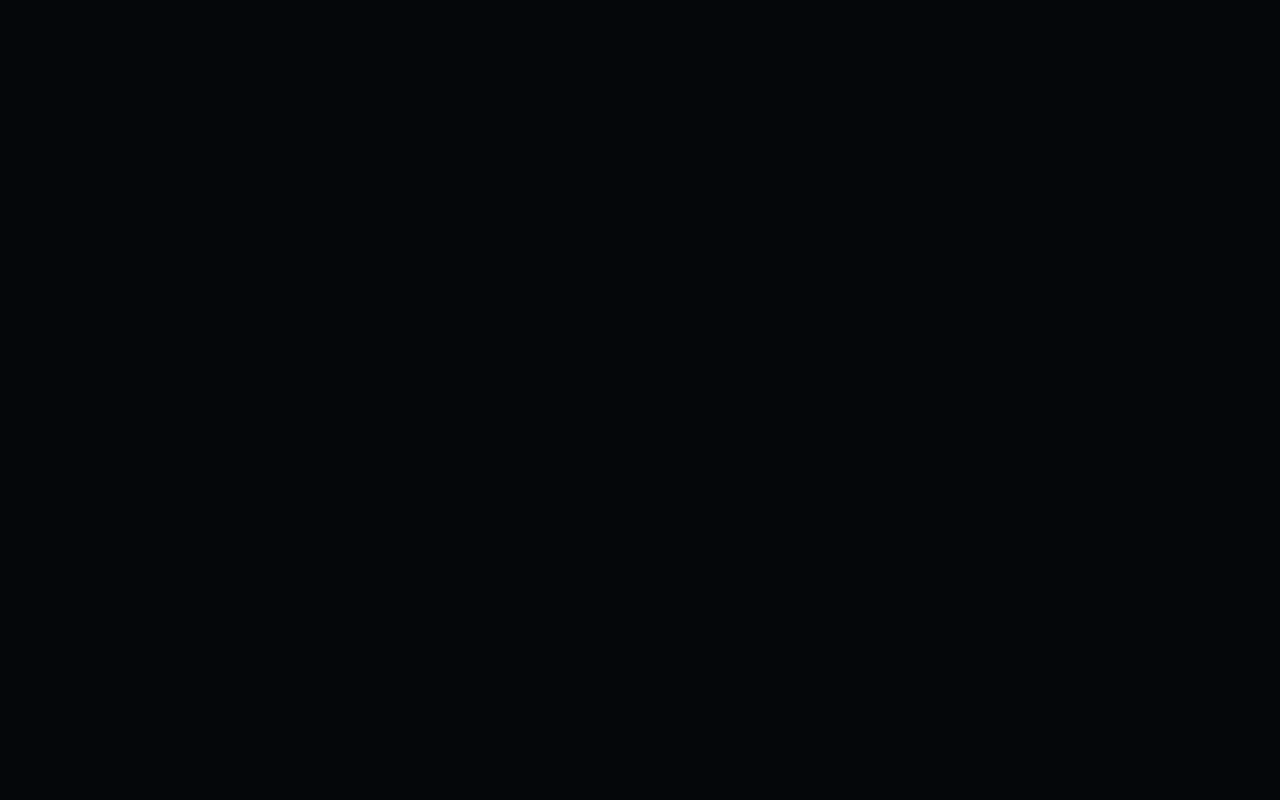
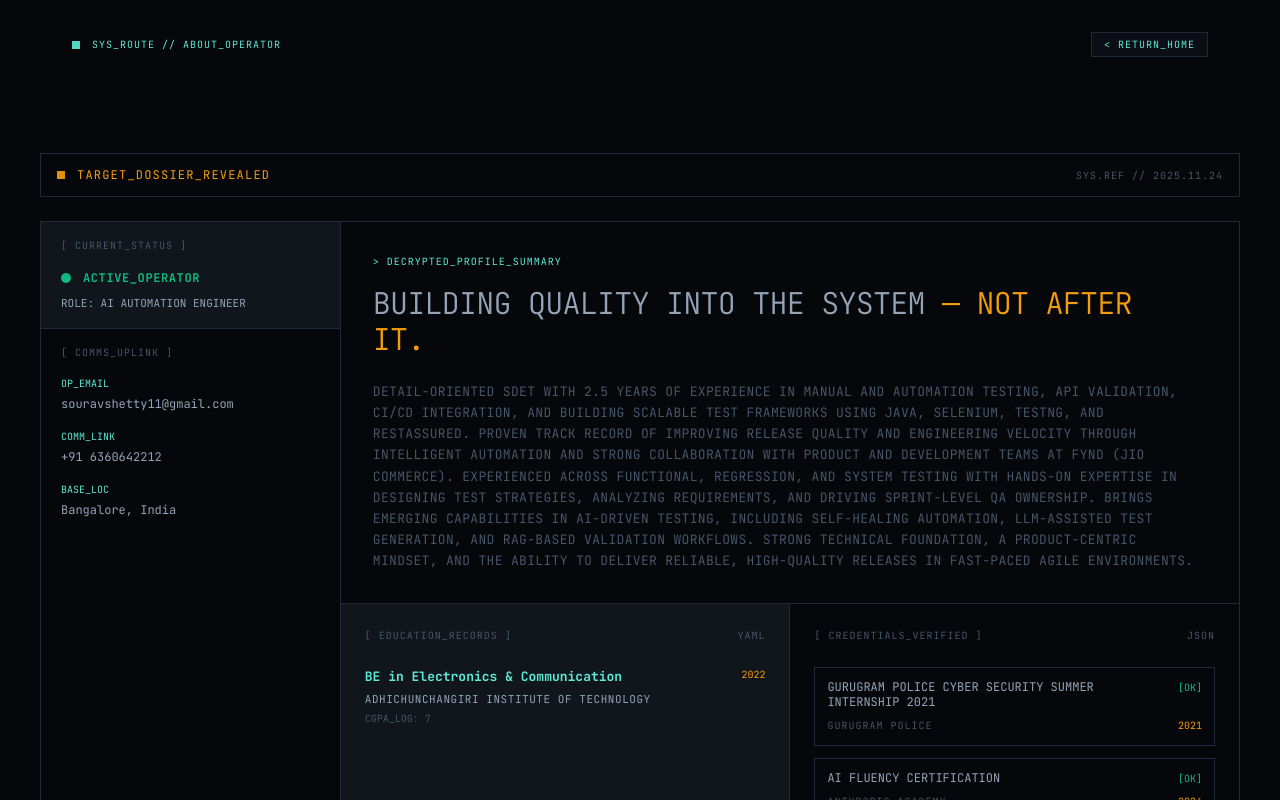
Before and after one commit to psyborgxoxo/SouravPortfolio, a React (Vite) app: page /about in a window 1280 px wide. Before the commit this address had no page. Shown: the top 800 px of the page. Built offline with nearby package versions, Linux system fonts and the light colour scheme.

Commit message:
feat: add About page route and integrate AboutPage wrapper

```diff
--- a/src/App.tsx
+++ b/src/App.tsx
@@ -1,39 +1,155 @@
+
+// // import React, { useEffect } from 'react';
+// // import { gsap } from 'gsap';
+// // import { ScrollTrigger } from 'gsap/ScrollTrigger';
+// // // import ParticleBackground from './components/ParticleBackground'; // Disabled for strict terminal aesthetic
+// // import Navigation from './components/Navigation';
+// // import Hero from './components/Hero';
+// // import About from './components/About';
+// // import SkillsSection from './components/SkillsSection';
+// // import ProjectsSection from './projects/ProjectsSection';
+// // import ExperienceSection from './components/ExperienceSection';
+// // import ContactSection from './components/ContactSection';
+// // import Analytics from './components/Analytics';
+
+// // // Register GSAP plugins
+// // gsap.registerPlugin(ScrollTrigger);
+
+// // function App() {
+// //   useEffect(() => {
+// //     // Hardware boot snap animation (faster, no soft easing)
+// //     gsap.fromTo('.app-content',
+// //       { opacity: 0 },
+// //       { opacity: 1, duration: 0.2, ease: 'none' }
+// //     );
+
+// //     // Smooth scroll for anchor links
+// //     const handleSmoothScroll = (e: Event) => {
+// //       const target = e.target as HTMLAnchorElement;
+// //       if (target.tagName === 'A' && target.getAttribute('href')?.startsWith('#')) {
+// //         e.preventDefault();
+// //         const targetId = target.getAttribute('href')?.substring(1);
+// //         const targetElement = document.getElementById(targetId || '');
+// //         if (targetElement) {
+// //           targetElement.scrollIntoView({
+// //             behavior: 'smooth',
+// //             block: 'start'
+// //           });
+// //         }
+// //       }
+// //     };
+
+// //     document.addEventListener('click', handleSmoothScroll);
+
+// //     // Cleanup
+// //     return () => {
+// //       document.removeEventListener('click', handleSmoothScroll);
+// //       gsap.killTweensOf('.app-content');
+// //     };
+// //   }, []);
+
+// //   return (
+// //     <div className="app-content min-h-screen bg-[#05070A] text-[#94A3B8] font-mono overflow-x-hidden relative selection:bg-[#5EEAD4] selection:text-[#0B0E14]">
+// //       {/* Google Analytics */}
+// //       <Analytics />
+
+// //       {/* Particle Background System Disabled: Less is more for a stealth operator terminal */}
+// //       {/* <ParticleBackground /> */}
+
+// //       {/* Navigation */}
+// //       <Navigation />
+
+// //       {/* Main Content */}
+// //       <main className="relative z-10">
+// //         <Hero />
+// //         <About />
+// //         <SkillsSection />
+// //         <ProjectsSection />
+// //         <ExperienceSection />
+// //         <ContactSection />
+// //       </main>
+
+// //       {/* Scroll to Top Button (Hardware/Tactical Style) */}
+// //       <button
+// //         onClick={() => window.scrollTo({ top: 0, behavior: 'smooth' })}
+// //         className="fixed bottom-8 right-8 w-12 h-12 border border-[#1E293B] bg-[#0B0E14] flex items-center justify-center text-[#475569] hover:border-[#5EEAD4] hover:text-[#5EEAD4] hover:bg-[#11151C] transition-colors duration-200 z-50 group"
+// //         aria-label="Scroll to top"
+// //       >
+// //         <svg className="w-5 h-5 group-hover:-translate-y-1 transition-transform duration-200" fill="none" stroke="currentColor" viewBox="0 0 24 24">
+// //           <path strokeLinecap="square" strokeLinejoin="miter" strokeWidth={2} d="M5 10l7-7m0 0l7 7m-7-7v18" />
+// //         </svg>
+// //       </button>
+
+// //       {/* Loading Screen (BIOS Boot Style) */}
+// //       <div id="loading-screen" className="fixed inset-0 bg-[#05070A] z-50 flex items-center justify-center opacity-0 pointer-events-none transition-opacity duration-1000">
+// //         <div className="text-left font-mono">
+// //           <div className="flex items-center gap-3 mb-2">
+// //             <span className="w-2 h-2 bg-[#F59E0B] animate-pulse" />
+// //             <p className="text-[#F59E0B] text-[10px] tracking-widest uppercase">SYS.BOOT_SEQ // INIT</p>
+// //           </div>
+// //           <p className="text-[#5EEAD4] text-lg tracking-widest uppercase">LOADING_OPERATOR_DATA...</p>
+// //           <div className="mt-4 text-[#475569] text-xs tracking-widest">
+// //             [████████████████████████████████] 100%
+// //           </div>
+// //         </div>
+// //       </div>
+// //     </div>
+// //   );
+// // }
+
+// // export default App;
+
 
 // import React, { useEffect } from 'react';
+// import { BrowserRouter, Routes, Route } from 'react-router-dom';
 // import { gsap } from 'gsap';
 // import { ScrollTrigger } from 'gsap/ScrollTrigger';
-// // import ParticleBackground from './components/ParticleBackground'; // Disabled for strict terminal aesthetic
+
+// // import ParticleBackground from './components/ParticleBackground';
+// // Disabled for strict terminal aesthetic
+
 // import Navigation from './components/Navigation';
 // import Hero from './components/Hero';
 // import About from './components/About';
 // import SkillsSection from './components/SkillsSection';
-// import ProjectsSection from './projects/ProjectsSection';
 // import ExperienceSection from './components/ExperienceSection';
 // import ContactSection from './components/ContactSection';
 // import Analytics from './components/Analytics';
+
+// import ProjectsPage from './pages/ProjectsPage';
 
 // // Register GSAP plugins
 // gsap.registerPlugin(ScrollTrigger);
 
 // function App() {
 //   useEffect(() => {
-//     // Hardware boot snap animation (faster, no soft easing)
-//     gsap.fromTo('.app-content',
+//     // Hardware boot snap animation
+//     gsap.fromTo(
+//       '.app-content',
 //       { opacity: 0 },
 //       { opacity: 1, duration: 0.2, ease: 'none' }
 //     );
 
-//     // Smooth scroll for anchor links
+//     // Smooth scroll for existing anchor links
 //     const handleSmoothScroll = (e: Event) => {
 //       const target = e.target as HTMLAnchorElement;
-//       if (target.tagName === 'A' && target.getAttribute('href')?.startsWith('#')) {
+
+//       if (
+//         target.tagName === 'A' &&
+//         target.getAttribute('href')?.startsWith('#')
+//       ) {
 //         e.preventDefault();
-//         const targetId = target.getAttribute('href')?.substring(1);
+
+//         const targetId = target
+//           .getAttribute('href')
+//           ?.substring(1);
+
 //         const targetElement = document.getElementById(targetId || '');
+
 //         if (targetElement) {
 //           targetElement.scrollIntoView({
 //             behavior: 'smooth',
-//             block: 'start'
+//             block: 'start',
 //           });
 //         }
 //       }
@@ -41,7 +157,6 @@
 
 //     document.addEventListener('click', handleSmoothScroll);
 
-//     // Cleanup
 //     return () => {
 //       document.removeEventListener('click', handleSmoothScroll);
 //       gsap.killTweensOf('.app-content');
@@ -49,51 +164,101 @@
 //   }, []);
 
 //   return (
-//     <div className="app-content min-h-screen bg-[#05070A] text-[#94A3B8] font-mono overflow-x-hidden relative selection:bg-[#5EEAD4] selection:text-[#0B0E14]">
-//       {/* Google Analytics */}
-//       <Analytics />
+//     <BrowserRouter>
+//       <Routes>
 
-//       {/* Particle Background System Disabled: Less is more for a stealth operator terminal */}
-//       {/* <ParticleBackground /> */}
+//         {/* =====================================================
+//             HOME PAGE
+//             ===================================================== */}
+//         <Route
+//           path="/"
+//           element={
+//             <div className="app-content min-h-screen bg-[#05070A] text-[#94A3B8] font-mono overflow-x-hidden relative selection:bg-[#5EEAD4] selection:text-[#0B0E14]">
 
-//       {/* Navigation */}
-//       <Navigation />
+//               {/* Google Analytics */}
+//               <Analytics />
 
-//       {/* Main Content */}
-//       <main className="relative z-10">
-//         <Hero />
-//         <About />
-//         <SkillsSection />
-//         <ProjectsSection />
-//         <ExperienceSection />
-//         <ContactSection />
-//       </main>
+//               {/* Particle Background Disabled */}
+//               {/* <ParticleBackground /> */}
 
-//       {/* Scroll to Top Button (Hardware/Tactical Style) */}
-//       <button
-//         onClick={() => window.scrollTo({ top: 0, behavior: 'smooth' })}
-//         className="fixed bottom-8 right-8 w-12 h-12 border border-[#1E293B] bg-[#0B0E14] flex items-center justify-center text-[#475569] hover:border-[#5EEAD4] hover:text-[#5EEAD4] hover:bg-[#11151C] transition-colors duration-200 z-50 group"
-//         aria-label="Scroll to top"
-//       >
-//         <svg className="w-5 h-5 group-hover:-translate-y-1 transition-transform duration-200" fill="none" stroke="currentColor" viewBox="0 0 24 24">
-//           <path strokeLinecap="square" strokeLinejoin="miter" strokeWidth={2} d="M5 10l7-7m0 0l7 7m-7-7v18" />
-//         </svg>
-//       </button>
+//               {/* Navigation */}
+//               <Navigation />
 
-//       {/* Loading Screen (BIOS Boot Style) */}
-//       <div id="loading-screen" className="fixed inset-0 bg-[#05070A] z-50 flex items-center justify-center opacity-0 pointer-events-none transition-opacity duration-1000">
-//         <div className="text-left font-mono">
-//           <div className="flex items-center gap-3 mb-2">
-//             <span className="w-2 h-2 bg-[#F59E0B] animate-pulse" />
-//             <p className="text-[#F59E0B] text-[10px] tracking-widest uppercase">SYS.BOOT_SEQ // INIT</p>
-//           </div>
-//           <p className="text-[#5EEAD4] text-lg tracking-widest uppercase">LOADING_OPERATOR_DATA...</p>
-//           <div className="mt-4 text-[#475569] text-xs tracking-widest">
-//             [████████████████████████████████] 100%
-//           </div>
-//         </div>
-//       </div>
-//     </div>
+//               {/* Main Content */}
+//               <main className="relative z-10">
+//                 <Hero />
+//                 <About />
+//                 <SkillsSection />
+
+//                 {/* Projects moved to /projects */}
+
+//                 <ExperienceSection />
+//                 <ContactSection />
+//               </main>
+
+//               {/* Scroll to Top Button */}
+//               <button
+//                 onClick={() =>
+//                   window.scrollTo({
+//                     top: 0,
+//                     behavior: 'smooth',
+//                   })
+//                 }
+//                 className="fixed bottom-8 right-8 w-12 h-12 border border-[#1E293B] bg-[#0B0E14] flex items-center justify-center text-[#475569] hover:border-[#5EEAD4] hover:text-[#5EEAD4] hover:bg-[#11151C] transition-colors duration-200 z-50 group"
+//                 aria-label="Scroll to top"
+//               >
+//                 <svg
+//                   className="w-5 h-5 group-hover:-translate-y-1 transition-transform duration-200"
+//                   fill="none"
+//                   stroke="currentColor"
+//                   viewBox="0 0 24 24"
+//                 >
+//                   <path
+//                     strokeLinecap="square"
+//                     strokeLinejoin="miter"
+//                     strokeWidth={2}
+//                     d="M5 10l7-7m0 0l7 7m-7-7v18"
+//                   />
+//                 </svg>
+//               </button>
+
+//               {/* Loading Screen */}
+//               <div
+//                 id="loading-screen"
+//                 className="fixed inset-0 bg-[#05070A] z-50 flex items-center justify-center opacity-0 pointer-events-none transition-opacity duration-1000"
+//               >
+//                 <div className="text-left font-mono">
+//                   <div className="flex items-center gap-3 mb-2">
+//                     <span className="w-2 h-2 bg-[#F59E0B] animate-pulse" />
+
+//                     <p className="text-[#F59E0B] text-[10px] tracking-widest uppercase">
+//                       SYS.BOOT_SEQ // INIT
+//                     </p>
+//                   </div>
+
+//                   <p className="text-[#5EEAD4] text-lg tracking-widest uppercase">
+//                     LOADING_OPERATOR_DATA...
+//                   </p>
+
+//                   <div className="mt-4 text-[#475569] text-xs tracking-widest">
+//                     [████████████████████████████████] 100%
+//                   </div>
+//                 </div>
+//               </div>
+//             </div>
+//           }
+//         />
+
+//         {/* =====================================================
+//             PROJECTS PAGE
+//             ===================================================== */}
+//         <Route
+//           path="/projects"
+//           element={<ProjectsPage />}
+//         />
+
+//       </Routes>
+//     </BrowserRouter>
 //   );
 // }
 
@@ -117,6 +282,7 @@ import ContactSection from './components/ContactSection';
 import Analytics from './components/Analytics';
 
 import ProjectsPage from './pages/ProjectsPage';
+import AboutPage from './pages/AboutPage';
 
 // Register GSAP plugins
 gsap.registerPlugin(ScrollTrigger);
@@ -257,6 +423,14 @@ function App() {
           element={<ProjectsPage />}
         />
 
+        {/* =====================================================
+            ABOUT PAGE
+            ===================================================== */}
+        <Route
+          path="/about"
+          element={<AboutPage />}
+        />
+
       </Routes>
     </BrowserRouter>
   );
--- /dev/null
+++ b/src/pages/AboutPage.tsx
@@ -0,0 +1,34 @@
+import React from 'react';
+import { useNavigate } from 'react-router-dom';
+import About from '../components/About';
+
+export const AboutPage: React.FC = () => {
+  const navigate = useNavigate();
+
+  return (
+    <div className="min-h-screen bg-[#05070A] text-white font-mono flex flex-col">
+      {/* Top Routing Chrome Bar */}
+      <div className="w-full max-w-[1200px] mx-auto px-4 sm:px-8 pt-8 flex justify-between items-center">
+        <div className="flex items-center gap-3">
+          <span className="w-2 h-2 bg-[#5EEAD4] animate-pulse" />
+          <span className="text-[10px] text-[#5EEAD4] tracking-widest uppercase">
+            SYS_ROUTE // ABOUT_OPERATOR
+          </span>
+        </div>
+        <button
+          onClick={() => navigate('/')}
+          className="border border-[#1E293B] bg-[#0B0E14] px-3 py-1 text-[10px] text-[#5EEAD4] hover:border-[#5EEAD4] hover:bg-[#11151C] transition-colors uppercase tracking-widest flex items-center gap-2"
+        >
+          <span>{'<'} RETURN_HOME</span>
+        </button>
+      </div>
+
+      {/* Render the core About component */}
+      <div className="flex-1">
+        <About />
+      </div>
+    </div>
+  );
+};
+
+export default AboutPage;
```
